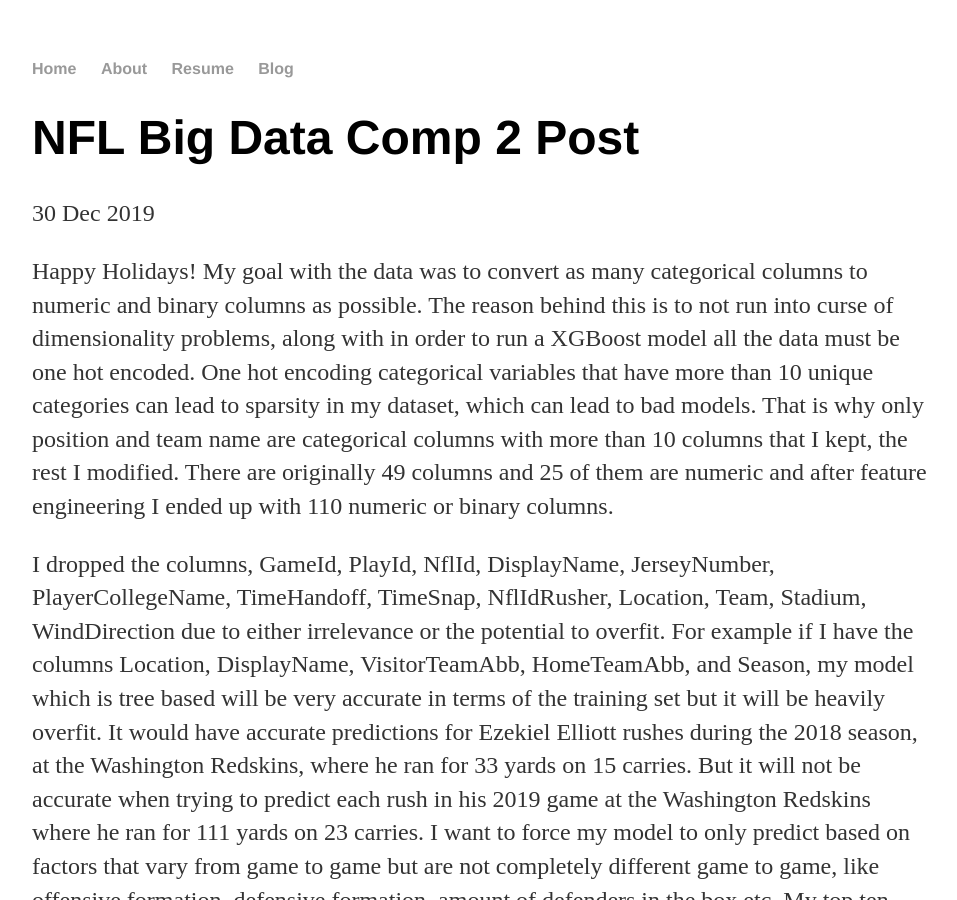
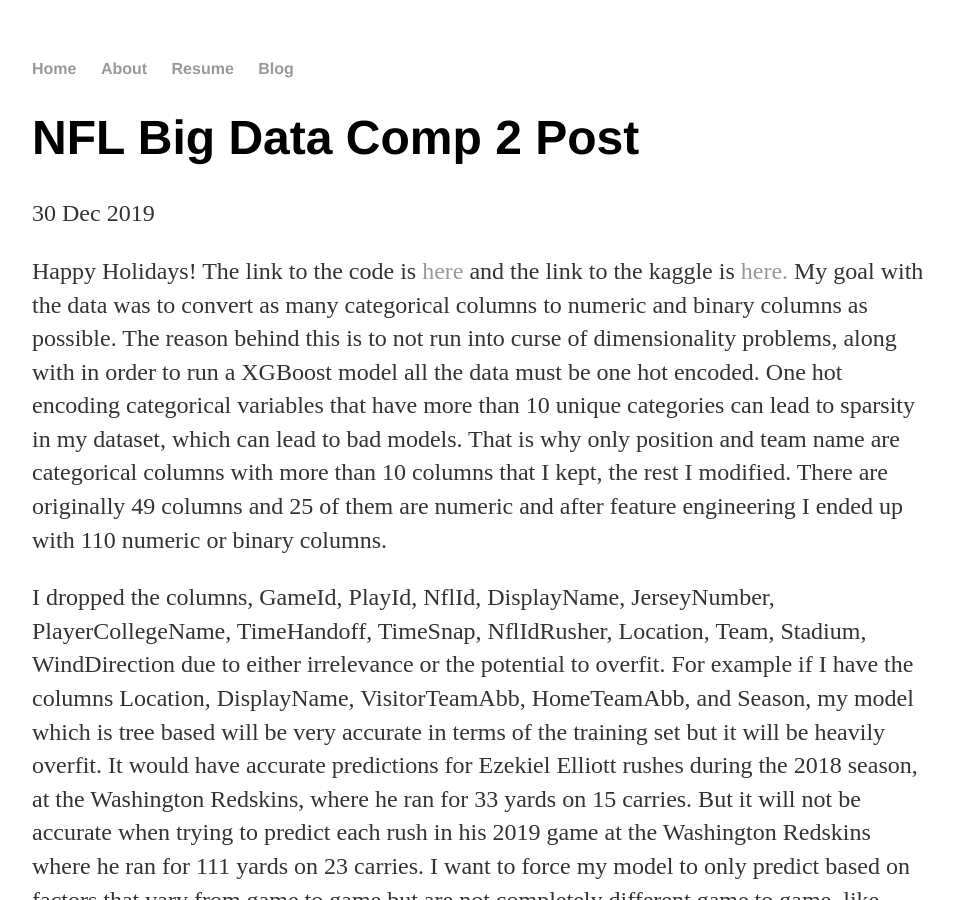
Before and after one commit to EricKnop/EricKnop.github.io, a Jekyll site: the page built from _posts/2019-12-30-nfl-bigdata-comp.md, in a window 1280 px wide and 900 px high. Shown: the whole window, without its empty margins (160-1117 px from the left). Built offline with Jekyll 4.4.1, drawn with Linux system fonts in a browser that asks for light colours.

Commit message:
Update 2019-12-30-nfl-bigdata-comp.md

```diff
--- a/_posts/2019-12-30-nfl-bigdata-comp.md
+++ b/_posts/2019-12-30-nfl-bigdata-comp.md
@@ -4,6 +4,7 @@ title: "NFL Big Data Comp 2 Post"
 date: 2019-12-30
 ---
 Happy Holidays!
+The link to the code is <a href="https://github.com/EricKnop/NFL-Big-Data-Bowl">here</a> and the link to the kaggle is <a href = "https://www.kaggle.com/c/nfl-big-data-bowl-2020/overview/description"> here.</a>
 My goal with the data was to convert as many categorical columns to numeric and binary columns as possible. The reason behind this is to
 not run into curse of dimensionality problems, along with in order to run a XGBoost model all the data must be one hot encoded. One hot
 encoding categorical variables that have more than 10 unique categories can lead to sparsity in my dataset, which can lead to bad models.
```
